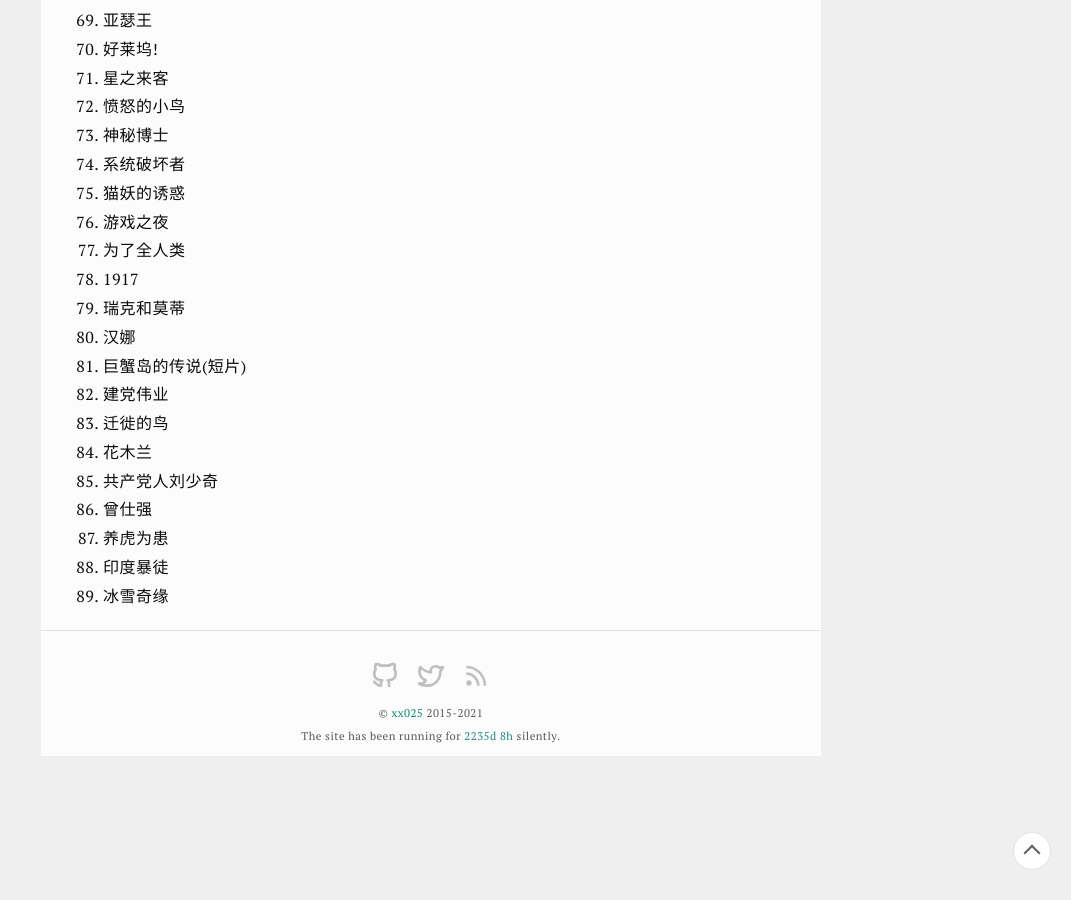
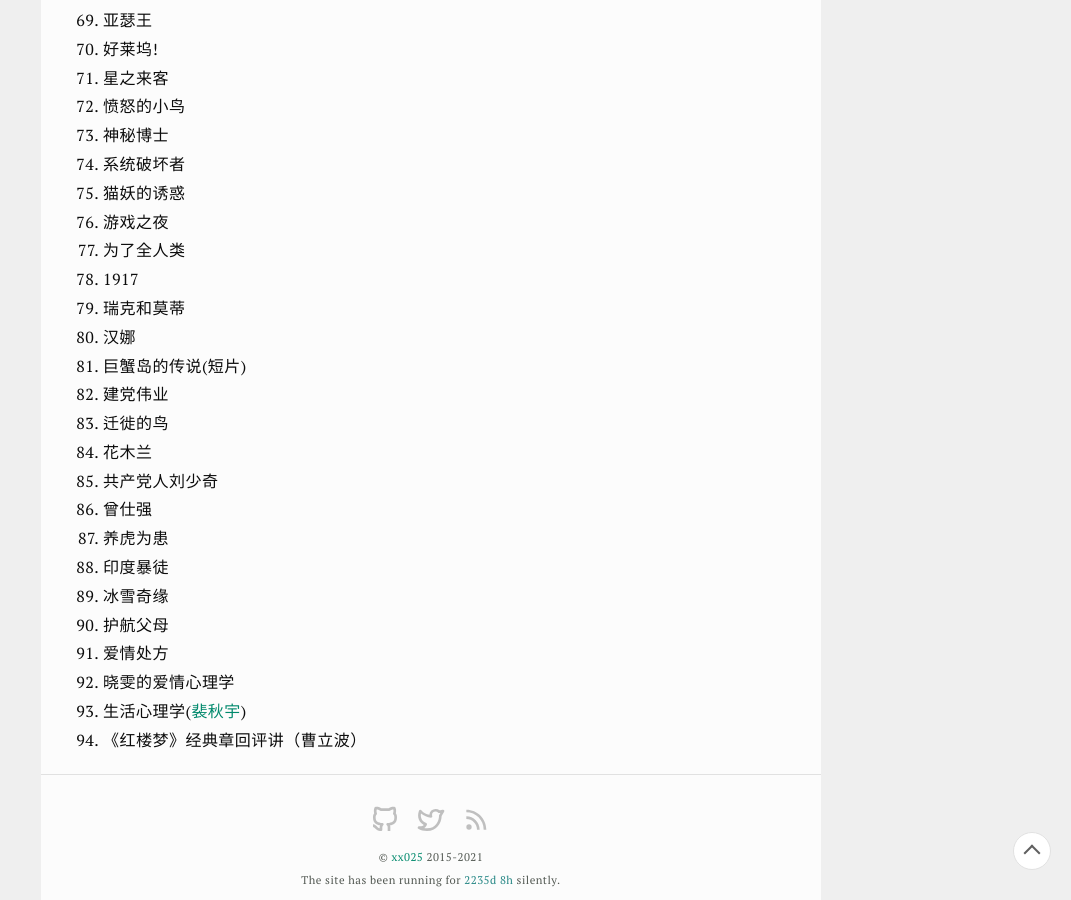
Before and after one commit to xx025/xx025.github.com, a Jekyll site: the page built from pages/movie-record.md, in a window 1280 px wide and 900 px high, scrolled down 2527 px. Shown: the whole window, without its empty margins (209-1280 px from the left). Built offline with Jekyll 4.4.1, drawn with Linux system fonts in a browser that asks for light colours.

Commit message:
Update movie-record.md

```diff
--- a/pages/movie-record.md
+++ b/pages/movie-record.md
@@ -18,179 +18,96 @@
 ---
 
 1. 赢家先生
-
 1. 错误教育
-
 1. 三十而已
-
 1. 三国演义
-
 1. 夏洛特烦恼
-
 1. 白蛇缘起
-
 1. 霍金的天才实验
-
 1. 红楼梦10版
-
 1. 狩猎
-
 1. 斯坦和奥利
-
 1. 大侦探皮卡丘
-
 1. 唐顿庄园
-
 1. 公关
-
 1. 绅士们
-
 1. 驯龙高手
-
 1. 最佳好友2
-
 1. ‘从不很少有时总是’
-
 1. 某科学的超电磁炮T
-
 1. 盗墓笔记之秦岭神树
-
 1. Mr-robot
-
 1. 盗墓笔记
-
 1. 穿靴子的猫
-
 1. 何以为家
-
 1. 帝国的毁灭
-
 1. 请问您今天要来点兔子吗
-
 1. 时间旅行者的妻子
-
 1. 胡佛
-
 1. 小妇人
-
 1. 阿丽塔战斗天使
-
 1. 我们需要谈谈AI
-
 1. 杨虎为患
-
 1. 无敌破坏王
-
 1. 疯狂动物城
-
 1. 隐私大盗
-
 1. 隐秘的角落
-
 1. 哈莉奎因
-
 1. 雪国列车
-
 1. 怦然心动
-
 1. 蜘蛛侠
-
 1. 头号玩家
-
 1. 黑镜潘达斯基
-
 1. 杜甫：中国最伟大的诗人
-
 1. 米奇和熊
-
 1. 蚁人
-
 1. 神盾局特工
-
 1. 神奇的动物在哪里
-
 1. 了不起的盖茨比
-
 1. 爱死亡和机器人
-
 1. 神奇动物格林沃德之罪
-
 1. 小羊肖恩2
-
 1. 变形金刚
-
 1. 工作细胞
-
 1. 意大利比赛
-
 1. 复仇者联盟
-
 1. 小猪佩奇过大年
-
 1. 疯狂的麦克斯
-
 1. 龙之战争
-
 1. 遗迹
-
 1. 社交网络
-
 1. 速度与激情
-
 1. 权力的游戏
-
 1. 我不好惹
-
 1. 李子柒
-
 1. 孙悟空大战盘丝洞
-
 1. 纸年
-
 1. 伟大的红楼梦(课程)
-
 1. 魔法禁书目录
-
 1. 伯德小姐
-
 1. 亚瑟王
-
 1. 好莱坞!
-
 1. 星之来客
-
 1. 愤怒的小鸟
-
 1. 神秘博士
-
 1. 系统破坏者
-
 1. 猫妖的诱惑
-
 1. 游戏之夜
-
 1. 为了全人类
-
 1. 1917
-
 1. 瑞克和莫蒂
-
 1. 汉娜
-
 1. 巨蟹岛的传说(短片)
-
 1. 建党伟业
-
 1. 迁徙的鸟
-
 1. 花木兰
-
 1. 共产党人刘少奇
-
 1. 曾仕强
-
 1. 养虎为患
-
 1. 印度暴徒
-
 1. 冰雪奇缘
+1. 护航父母
+1. 爱情处方
+1. 晓雯的爱情心理学
+1. 生活心理学([裴秋宇](https://www.icourse163.org/u/mooc1456822674422))
+1. 《红楼梦》经典章回评讲（曹立波）
```
